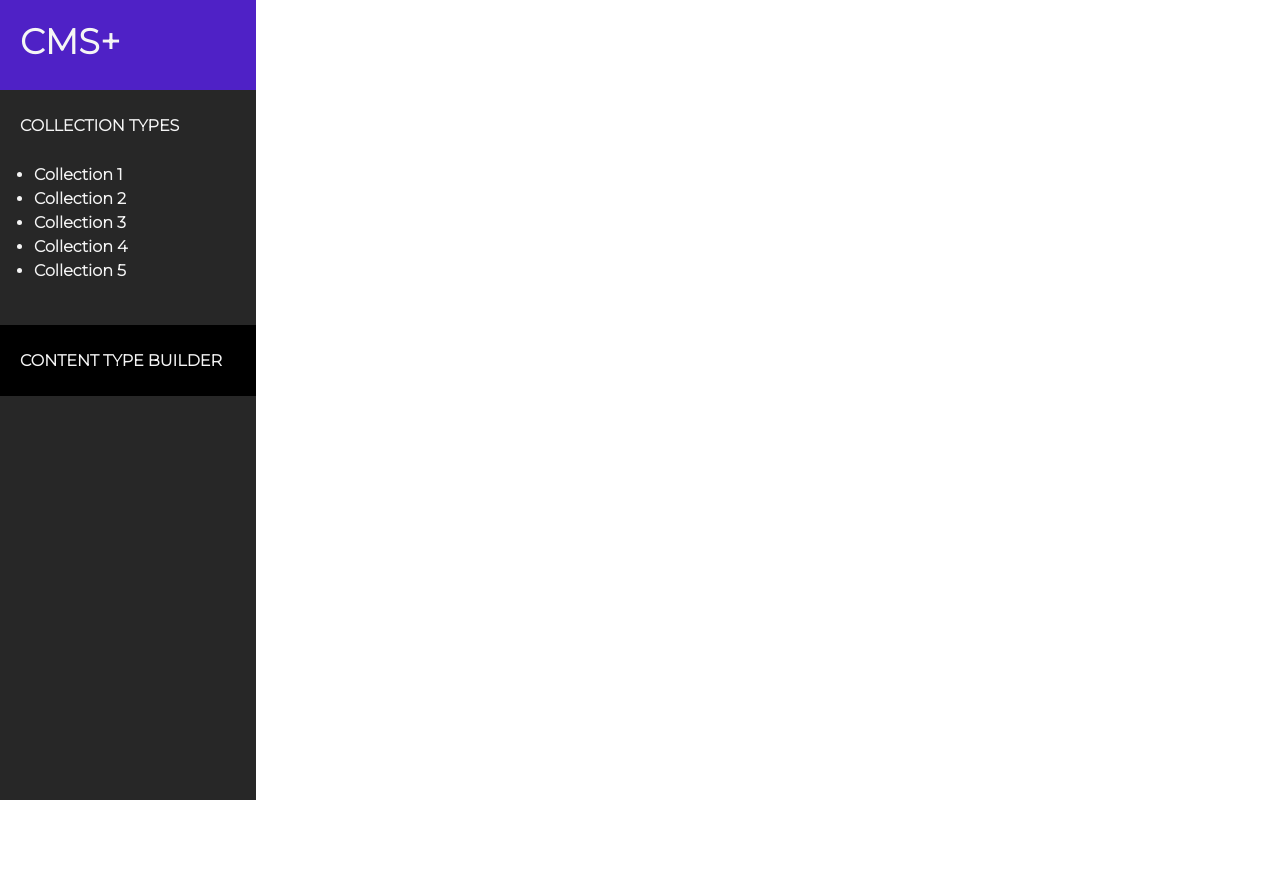
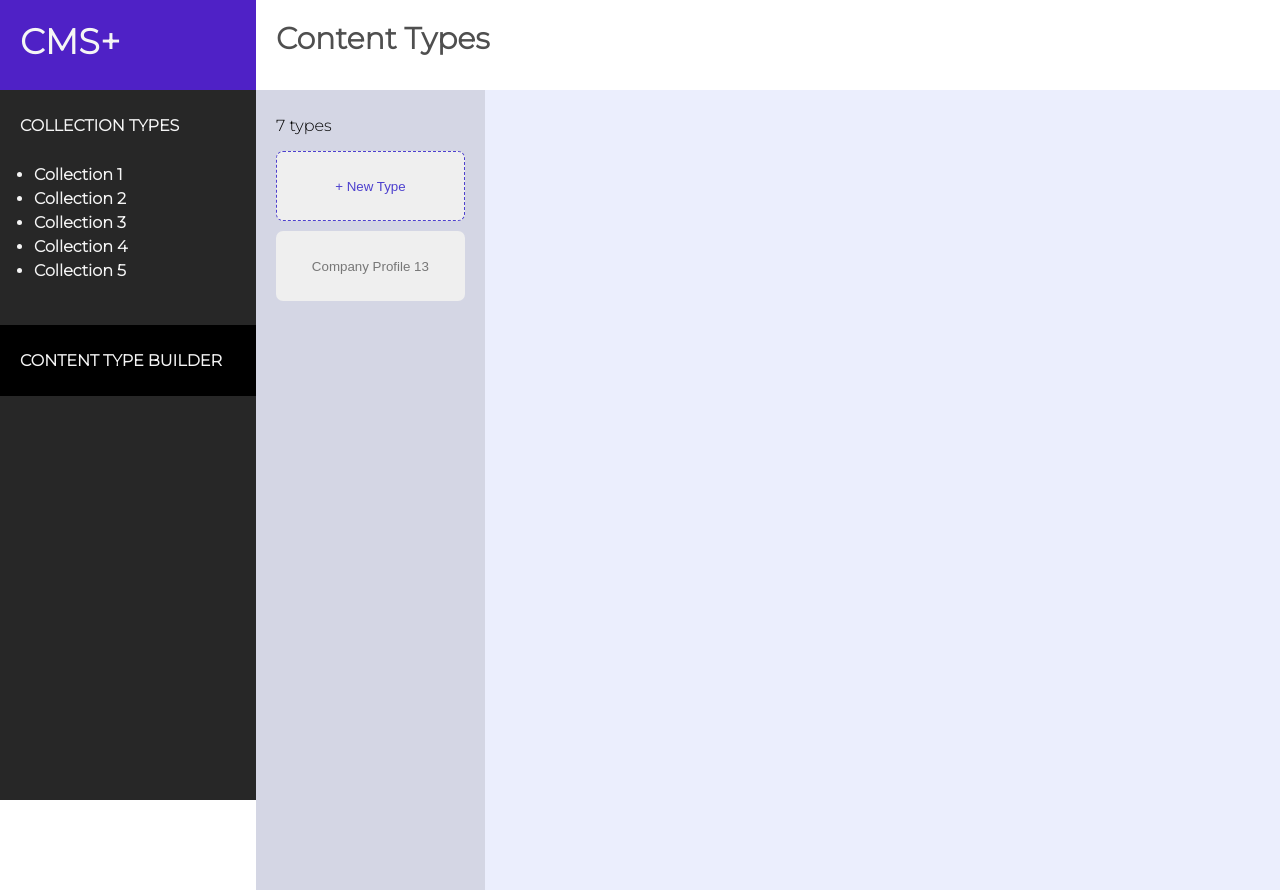
Before and after one commit to Abhishek-Kharpal/cms-fe, a React (Create React App) app: page /dashboard in a window 1280 px wide. Before the commit the page ends 800 px from the top, so only its background shows below. Built offline with nearby package versions, Linux system fonts and the light colour scheme.

Commit message:
feat: add content-type bar

```diff
--- a/src/index.css
+++ b/src/index.css
@@ -7,15 +7,17 @@ body {
 }
 
 :root {
-  --light-background: #4c63aa;
-  --mid-background: #38497e;
+  --light-background: rgb(235,238,253);
+  --mid-background: rgb(212,214,228);
   --dark-background: rgb(39, 39, 39);
-  --highlight-text: darkblue;
+  --button-text-1: rgb(77,64,206);
   --selected-button-text: #f5f5f5;
-  --selected-button: darkblue;
+  --selected-button: rgb(79,33,198);
   --form-text: rgb(119, 119, 119);
   --sidebar-title: rgb(79,33,198);
   --highlight-button: rgb(0,0,0);
+  --title-background: rgb(255,255,255);
+  --title-color: rgb(79,79,79);
 }
 
 .basic-padding {
--- a/src/pages/home/index.jsx
+++ b/src/pages/home/index.jsx
@@ -24,7 +24,29 @@ const Home = () => {
       </div>
 
       <div className='main-container'>
+        <div className='title basic-padding'>
+          <p>Content Types</p>
+        </div>
 
+        <div className='content-holder'>
+          <div className='content-type-holder basic-padding'>
+            <div className='meta-data'>
+              <p> 7 types </p>
+            </div>
+
+            <button className='add-content-type'>
+              + New Type
+            </button>
+
+            <button className='content-type'>
+              Company Profile 13
+            </button>
+          </div>
+
+          <div className='selected-content basic-padding'>
+
+          </div>
+        </div>
       </div>
     </div>
   );
--- a/src/pages/home/style.css
+++ b/src/pages/home/style.css
@@ -54,3 +54,64 @@
 .builder-holder p:hover{
   color: var(--highlight-button);
 }
+
+.main-container{
+  flex-basis: 80%;
+  height: 100%;
+}
+
+.title{
+  background-color: var(--title-background);
+  color: var(--title-color);
+  font-weight: 700;
+  font-size: 30px;
+  height: 70px;
+}
+
+.title p{
+  margin-top: 10px;
+}
+
+.content-holder{
+  display: flex;
+  height: 100vh;
+}
+
+.content-holder .content-type-holder{
+  flex-basis: 20%;
+  background-color: var(--mid-background);
+}
+
+.selected-content{
+  flex-basis: 80%;
+  background-color: var(--light-background);
+}
+
+.meta-data{
+  display: flex;
+}
+
+.add-content-type{
+  width:100%;
+  height: 70px;
+  border-radius: 7px;
+  border: 1px dashed var(--button-text-1);
+  color: var(--button-text-1);
+  cursor: pointer;
+  margin-bottom: 10px;
+}
+
+.content-type{
+  width:100%;
+  height: 70px;
+  border-radius: 7px;
+  color: var(--form-text);
+  border: none;
+  cursor: pointer;
+  margin-bottom: 10px;
+}
+
+.content-type:hover{
+  background-color: var(--selected-button);
+  color: var(--selected-button-text);
+}
```
